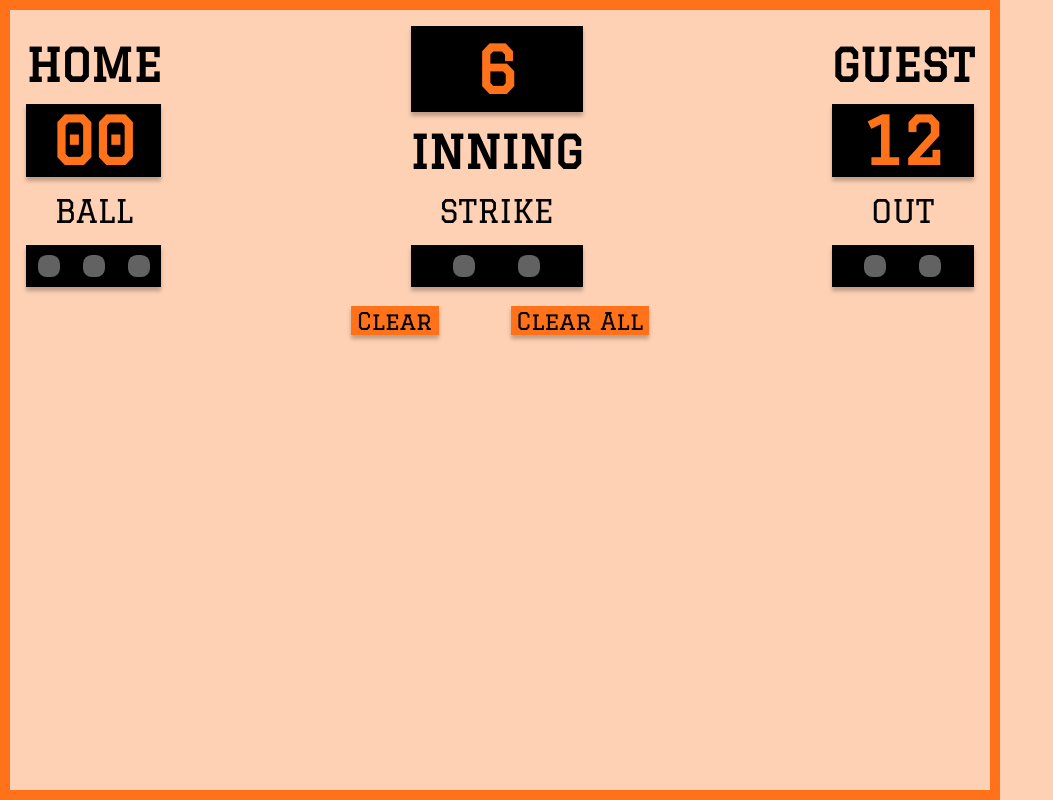
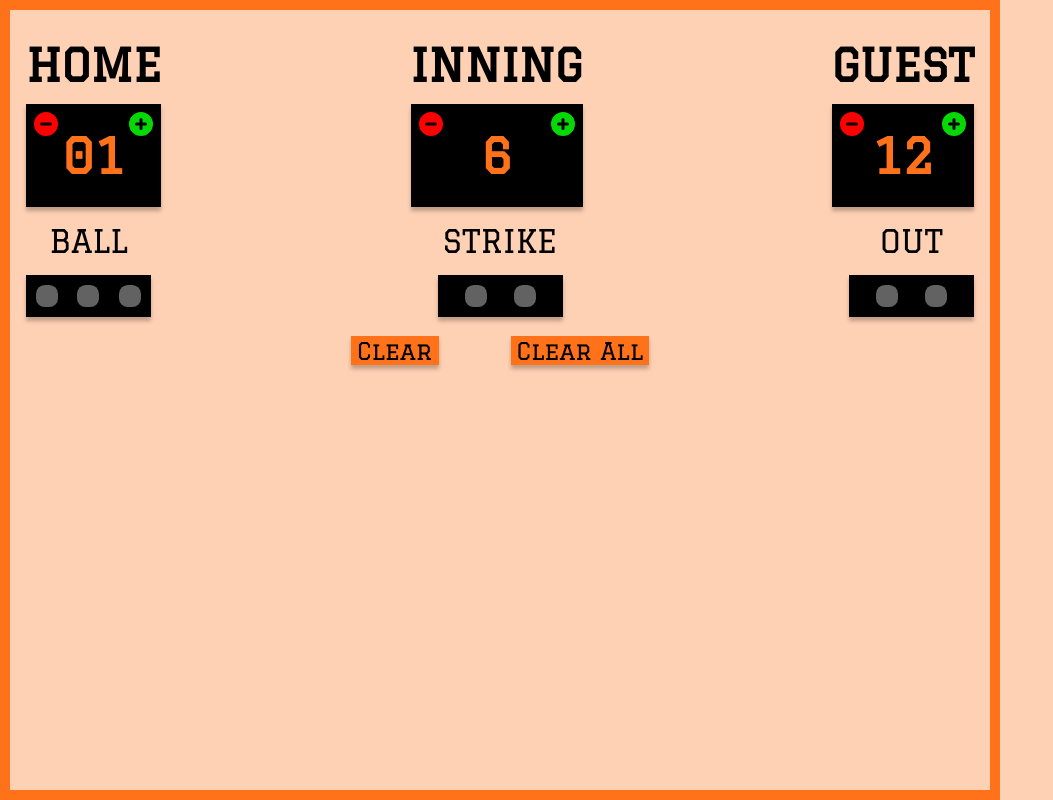
Before and after one commit to mashaw22/Baseball-Scoreboard, a React (Create React App) app: page / in a window 1280 px wide. Shown: the whole page, without its empty margins (0-1053 px from the left). Built offline with nearby package versions, Linux system fonts and the light colour scheme.

Commit message:
added plus and minus icons

```diff
--- a/src/App.js
+++ b/src/App.js
@@ -1,7 +1,8 @@
 import React, {useState} from "react"
-import Left from "./components/Left"
+import Top from "./components/Top"
 import Middle from "./components/Middle"
-import Right from "./components/Right"
+import Buttons from "./components/Buttons"
+
 
 export default function App() {
     const [homeScore, setHomeScore] = useState(0)
@@ -14,13 +15,9 @@ export default function App() {
         <main>
             <div className="main">
                 <section className="overlay">For best results, rotate device to landscape mode.</section>
-                <Left />
+                <Top />
                 <Middle />
-                <Right />
-            </div>
-            <div className="clear-btns">
-                <button className="clear-btn">Clear</button>
-                <button className="clear-all-btn">Clear All</button>
+                <Buttons />
             </div>
         </main>
     )
--- /dev/null
+++ b/src/Minus.js
@@ -0,0 +1,10 @@
+import React from "react"
+
+
+export default function Minus({className}) {
+    return (
+        <svg xmlns="http://www.w3.org/2000/svg" className={className} viewBox="0 0 20 20" fill="currentColor">
+            <path fillRule="evenodd" d="M10 18a8 8 0 100-16 8 8 0 000 16zM7 9a1 1 0 000 2h6a1 1 0 100-2H7z" clipRule="evenodd" />
+        </svg>
+    )
+}
--- /dev/null
+++ b/src/Plus.js
@@ -0,0 +1,10 @@
+import React from "react"
+
+
+export default function Plus({className}) {
+    return (
+        <svg xmlns="http://www.w3.org/2000/svg" className={className} viewBox="0 0 20 20" fill="currentColor">
+            <path fillRule="evenodd" d="M10 18a8 8 0 100-16 8 8 0 000 16zm1-11a1 1 0 10-2 0v2H7a1 1 0 100 2h2v2a1 1 0 102 0v-2h2a1 1 0 100-2h-2V7z" clipRule="evenodd" />
+        </svg>
+    )
+}
--- /dev/null
+++ b/src/components/Buttons.js
@@ -0,0 +1,10 @@
+import React from "react"
+
+export default function Buttons() {
+    return (
+        <div className="clear-btns">
+            <button className="clear-btn">Clear</button>
+            <button className="clear-all-btn">Clear All</button>
+        </div>
+    )
+}
--- a/src/components/Left.js
+++ /dev/null
@@ -1,16 +0,0 @@
-import React from "react"
-
-export default function Left() {
-    return(
-        <div>
-            <h2 className="title">HOME</h2>
-            <h2 className="score-display">00</h2>
-            <p className="sub-title">BALL</p>
-            <div className="ball-section">
-                <div className="ball"></div>
-                <div className="ball"></div>
-                <div className="ball"></div>
-            </div>
-        </div>
-    )
-}
--- a/src/components/Middle.js
+++ b/src/components/Middle.js
@@ -2,13 +2,30 @@ import React from "react"
 
 export default function Middle() {
     return(
-        <div>
-            <h2 className="inning-display">6</h2>
-            <h2 className="title">INNING</h2>
-            <p className="sub-title">STRIKE</p>
-            <div className="strike-section">
-                <div className="ball"></div>
-                <div className="ball"></div>
+        <div className="middle-section">
+            <div>
+                <p className="sub-title">BALL</p>
+                <div className="ball-section">
+                    <div className="ball"></div>
+                    <div className="ball"></div>
+                    <div className="ball"></div>
+                </div>
+            </div>
+
+            <div>
+                <p className="sub-title">STRIKE</p>
+                <div className="strike-section">
+                    <div className="ball"></div>
+                    <div className="ball"></div>
+                </div>
+            </div>
+
+            <div>
+                <p className="sub-title">OUT</p>
+                <div className="out-section">
+                    <div className="ball"></div>
+                    <div className="ball"></div>
+                </div>
             </div>
         </div>
     )
--- a/src/components/Right.js
+++ /dev/null
@@ -1,15 +0,0 @@
-import React from "react"
-
-export default function Right() {
-    return (
-        <div>
-            <h2 className="title">GUEST</h2>
-            <h2 className="score-display">12</h2>
-            <p className="sub-title">OUT</p>
-            <div className="out-section">
-                <div className="ball"></div>
-                <div className="ball"></div>
-            </div>
-        </div>
-    )
-}
--- /dev/null
+++ b/src/components/Top.js
@@ -0,0 +1,37 @@
+import React from "react"
+import Plus from "../Plus"
+import Minus from "../Minus"
+
+export default function Top(props) {
+    return (
+        <div className="top-section">
+            <div className="top-section__individual">
+                <h2 className="title">HOME</h2>
+                <div className="score-display">
+                    <Minus className="minus"/>
+                    <Plus className="plus"/>
+                    <h2 className="score">01</h2>
+                </div>
+            </div>
+
+            <div className="top-section__individual">
+                <h2 className="title">INNING</h2>
+                <div className="score-display">
+                    <Minus className="minus"/>
+                    <Plus className="plus"/>
+                    <h2 className="score">6</h2>
+                </div>
+            </div>
+
+            <div className="top-section__individual">
+                <h2 className="title">GUEST</h2>
+                <div className="score-display">
+                    <Minus className="minus"/>
+                    <Plus className="plus"/>
+                    <h2 className="score">12</h2>
+                </div>
+            </div>
+
+        </div>
+    )
+}
--- a/src/styles.css
+++ b/src/styles.css
@@ -11,9 +11,9 @@ body {
     max-width: 1000px;
 }
 
+/* Global Styles */
+
 .main {
-    display: flex;
-    justify-content: space-between;
     margin: 1em;
 }
 
@@ -21,17 +21,10 @@ body {
     display: none;
 }
 
-/* Score Section */
-
-.title {
-    margin: .3em 0;
-    font-size: 2.8rem;
-}
-
-.sub-title {
-    margin: .5em 0;
-    font-size: 2rem;
-    text-align: center;
+.top-section,
+.middle-section {
+    display: flex;
+    flex-direction: row;
 }
 
 .score-display,
@@ -42,6 +35,18 @@ body {
 .clear-btn,
 .clear-all-btn {
     box-shadow: 0px 4px 4px rgba(0, 0, 0, 0.25);
+}
+
+/* Top: Scores and Innings Section */
+
+.top-section {
+    justify-content: space-between;
+
+}
+
+.title {
+    margin: .3em 0;
+    font-size: 2.8rem;
 }
 
 .score-display,
@@ -57,12 +62,51 @@ body {
     padding: .105em .47em;
 }
 
-/* Ball, Strike, Out section */
+.score-display {
+    margin: 0;
+    font-size: 3rem;
+    padding: .5em 0;
+    position: relative;
+}
 
+.score {
+    margin: 0;
+    font-size: 3rem;
+}
+
+.plus,
+.minus {
+    width: 30px;
+    cursor: pointer;
+    position: absolute;
+    top: 5px;
+}
+
+.plus {
+    color: rgb(6, 216, 6);
+    right: 5px;
+}
+
+.minus {
+    color: red;
+    left: 5px;
+}
+
+/* Middle: Ball, Strike, Out section */
+
+.middle-section {
+    justify-content: space-between;
+}
+
+.sub-title {
+    margin: .5em 0;
+    font-size: 2rem;
+    text-align: center;
+}
 .ball-section,
 .strike-section,
 .out-section {
-    width: 100%;
+    width: 125px;
     height: 42px;
     background-color: #000000;
     display: flex;
@@ -83,7 +127,7 @@ body {
     border-radius: 40%;
 }
 
-/* Clear buttons section */
+/* Bottom: Clear buttons section */
 
 .clear-btns {
     display: flex;
@@ -110,16 +154,21 @@ body {
     color: #FF721A;
 }
 
-@media (max-width: 500px) {
+@media (max-width: 460px) {
     .overlay {
         display: block;
         position: absolute;
-        display: flex;
         background-color: rgb(184, 184, 184);
-        width: 90%;
+        width: 100%;
         height: 80%;
         font-size: 1.9rem;
         text-align: center;
         padding: 1em .5em;
     }
+
+    .score-display,
+    .plus,
+    .minus {
+        position: unset;
+    }
 }
```
Also changed, not shown: public/manifest.json.
